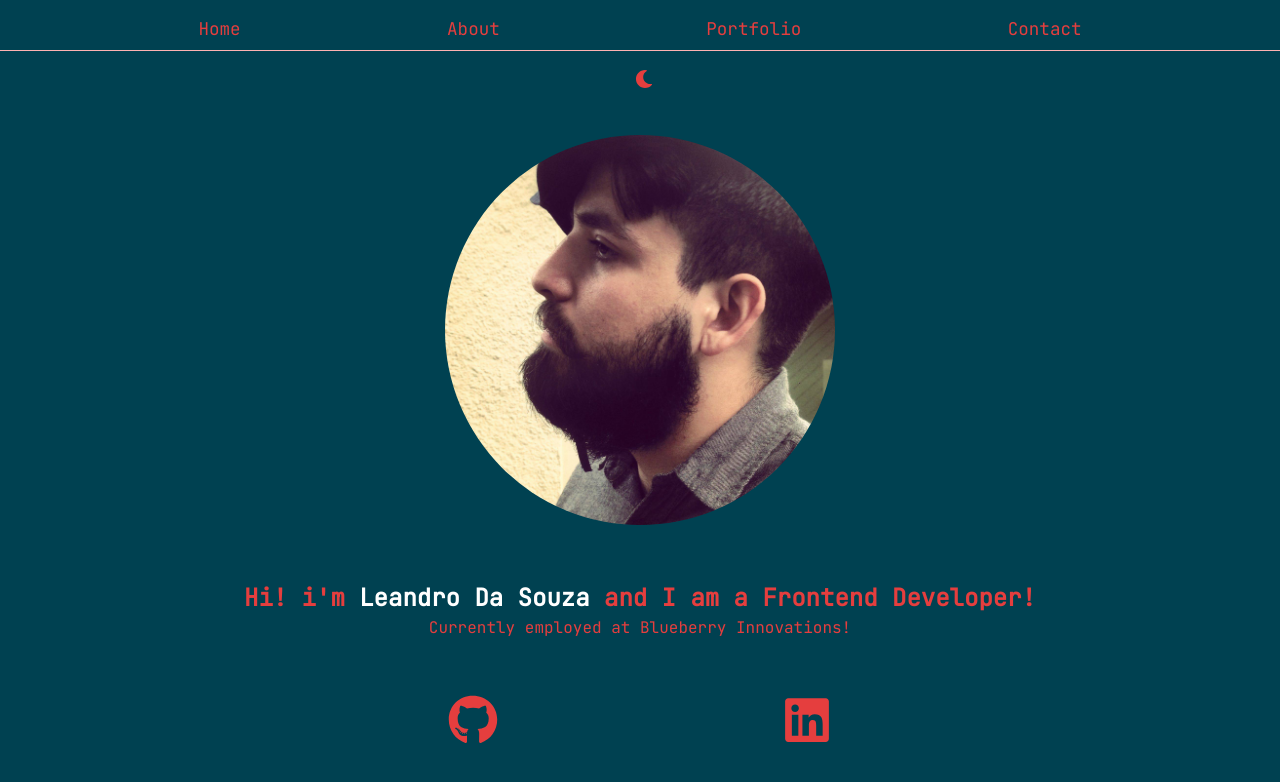
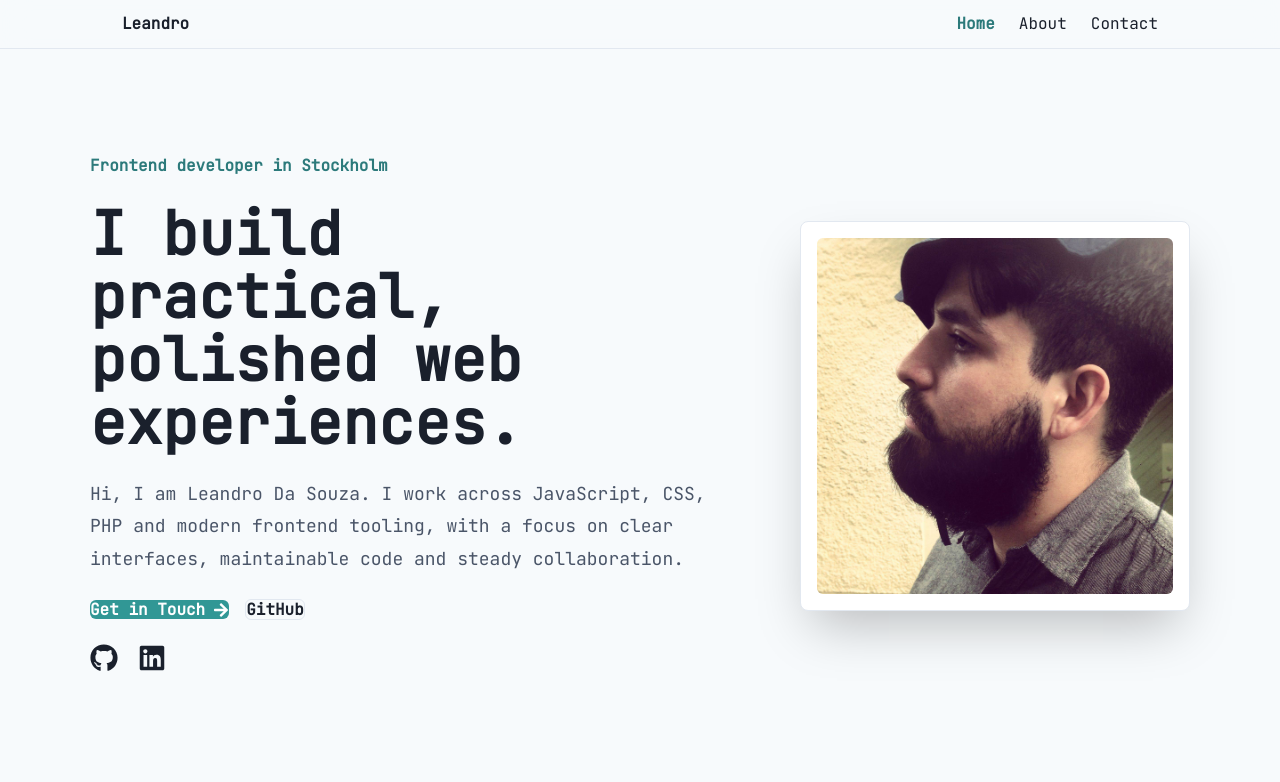
Before and after one commit to Leandro-Da-Souza/Portfolio-Two, a React (Create React App) app: page / in a window 1280 px wide. Shown: the top 782 px of the page. Built offline with nearby package versions, Linux system fonts and the light colour scheme.

Commit message:
Update portfolio

```diff
--- a/package.json
+++ b/package.json
@@ -21,8 +21,8 @@
     "web-vitals": "^0.2.2"
   },
   "scripts": {
-    "start": "react-scripts start",
-    "build": "react-scripts build",
+    "start": "NODE_OPTIONS=--openssl-legacy-provider react-scripts start",
+    "build": "NODE_OPTIONS=--openssl-legacy-provider react-scripts build",
     "test": "react-scripts test",
     "eject": "react-scripts eject"
   },
--- a/src/App.js
+++ b/src/App.js
@@ -9,7 +9,6 @@ import { BrowserRouter as Router, Switch, Route } from 'react-router-dom';
 import theme from './constants/theme';
 import Home from './pages/Home';
 import About from './pages/About'
-import Portfolio from "./pages/Portfolio";
 import Contact from './pages/Contact';
 
 
@@ -28,9 +27,6 @@ function App() {
             <Route path="/contact" exact>
               <Contact></Contact>
             </Route>
-            <Route path="/portfolio" exact>
-              <Portfolio></Portfolio>
-            </Route>
           </Switch>
     </Router>
     </ChakraProvider>
--- a/src/ColorModeSwitcher.js
+++ /dev/null
@@ -1,23 +0,0 @@
-import React from 'react';
-import { useColorMode, useColorModeValue, IconButton} from '@chakra-ui/react';
-import { FaMoon, FaSun } from 'react-icons/fa';
-
-export const ColorModeSwitcher = props => {
-  const { toggleColorMode } = useColorMode();
-  const text = useColorModeValue('#510400', 'light');
-  const SwitchIcon = useColorModeValue(FaMoon, FaSun);
-
-  return (
-    <IconButton
-      size="md"
-      fontSize="lg"
-      aria-label={`Switch to ${text} mode`}
-      variant="ghost"
-      color="current"
-      marginLeft="2"
-      onClick={toggleColorMode}
-      icon={<SwitchIcon />}
-      {...props}
-    />
-  );
-};
--- a/src/components/Header.js
+++ b/src/components/Header.js
@@ -1,41 +1,65 @@
-import { Grid, GridItem, Link, HStack, useColorMode, theme } from '@chakra-ui/react';
+import { Box, Flex, Link, HStack } from '@chakra-ui/react';
 import React from 'react'
-import { ColorModeSwitcher } from '../ColorModeSwitcher.js';
 import { Link as ReachLink } from 'react-router-dom';
+import { useLocation } from 'react-router-dom';
 
 
 const Header = () => {
-    const { colorMode } = useColorMode()
+    const location = useLocation()
+    const activeColor = 'teal.600'
 
-    const getBorderBottomColor = () => {
-        if(colorMode === 'light') {
-            return theme.colors.red[200];
-        } else {
-            return '#33FF33';
-        }
-    }
+    const links = [
+        { label: 'Home', path: '/' },
+        { label: 'About', path: '/about' },
+        { label: 'Contact', path: '/contact' },
+    ]
 
     return (
-        <Grid w="100vw" h="10vh" gridRow="repeat(2, 1fr)">
-                <HStack
-                    fontFamily="heading"
-                    justify="space-evenly"
-                    w="100vw"
-                    spacing="4"
-                    p="2"
-                    paddingTop={4}
-                    fontSize="1.1rem"
-                    borderBottom={`1px solid ${getBorderBottomColor()}`}
+        <Box
+            as="header"
+            position="sticky"
+            top="0"
+            zIndex="10"
+            bg="rgba(247,250,252,0.9)"
+            borderBottom="1px solid"
+            borderColor="gray.200"
+            backdropFilter="blur(14px)"
+        >
+            <Flex
+                maxW="1100px"
+                mx="auto"
+                px={{ base: 4, sm: 5, md: 8 }}
+                py="3"
+                align="center"
+                justify="space-between"
+                gap="3"
+                flexWrap="wrap"
+            >
+                <Link
+                    as={ReachLink}
+                    to="/"
+                    fontWeight="700"
+                    letterSpacing="0"
+                    _hover={{ textDecoration: 'none', color: activeColor }}
                 >
-                    <Link as={ReachLink} to="/">Home</Link>
-                    <Link as={ReachLink} to="/about">About</Link>
-                    <Link as={ReachLink} to="/portfolio">Portfolio</Link>
-                    <Link as={ReachLink} to="/contact">Contact</Link>
+                    Leandro
+                </Link>
+                <HStack spacing={{ base: 3, sm: 4, md: 6 }} fontSize={{ base: 'sm', md: 'md' }}>
+                    {links.map(link => (
+                        <Link
+                            key={link.path}
+                            as={ReachLink}
+                            to={link.path}
+                            color={location.pathname === link.path ? activeColor : 'inherit'}
+                            fontWeight={location.pathname === link.path ? '700' : '500'}
+                            _hover={{ color: activeColor, textDecoration: 'none' }}
+                        >
+                            {link.label}
+                        </Link>
+                    ))}
                 </HStack>
-                <GridItem justifySelf="center" marginTop={2} marginBottom={2}>
-                    <ColorModeSwitcher />
-                </GridItem>
-        </Grid>
+            </Flex>
+        </Box>
     )
 }
 
--- a/src/constants/theme.js
+++ b/src/constants/theme.js
@@ -1,25 +1,33 @@
 import { extendTheme } from "@chakra-ui/react";
-import { mode } from "@chakra-ui/theme-tools";
 
 
 const styles = {
-    global: props => ({
+    global: {
+      "html, body, #root": {
+        minHeight: "100%",
+      },
       body: {
-        color: mode('red.500', 'custom.hackerGreen')(props),
-        bg: mode('custom.blue', 'black')(props),
+        color: 'gray.800',
+        bg: 'gray.50',
+        overflowX: "hidden",
       },
-    }),
+      "::selection": {
+        backgroundColor: 'teal.100',
+        color: 'gray.900',
+      },
+    },
   };
 
 const theme = extendTheme({
     fonts: {
-        body: 'JetBrains Mono',
-        heading: 'JetBrains Mono'
+        body: 'JetBrains Mono, monospace',
+        heading: 'JetBrains Mono, monospace'
     },
     colors: {
         custom: {
             blue: '#004151',
-            hackerGreen: '#33FF33'
+            ink: '#0D1117',
+            paper: '#F7FAFC'
         }
     },
     styles,
--- a/src/index.js
+++ b/src/index.js
@@ -1,4 +1,3 @@
-import { ColorModeScript } from '@chakra-ui/react';
 import React, { StrictMode } from 'react';
 import ReactDOM from 'react-dom';
 import App from './App';
@@ -7,7 +6,6 @@ import * as serviceWorker from './serviceWorker';
 
 ReactDOM.render(
   <StrictMode>
-    <ColorModeScript />
     <App />
   </StrictMode>,
   document.getElementById('root')
--- a/src/pages/About.js
+++ b/src/pages/About.js
@@ -1,29 +1,56 @@
 import React from 'react'
-import { Flex, Text, Heading, HStack, Link} from '@chakra-ui/layout'
+import { Box, Flex, SimpleGrid, Stack, Text, Heading, Link } from '@chakra-ui/react'
 import { Link as ReachLink } from 'react-router-dom';
 import { FaHtml5, FaCss3 } from 'react-icons/fa'
-import { SiJavascript, SiPhp } from 'react-icons/si'
+import { SiJavascript, SiPhp, SiReact, SiVueDotJs } from 'react-icons/si'
 import { Icon } from "@chakra-ui/react"
 
 const About = () => {
-    const calculateAge = (birthday) => {
-        var ageDifMs = Date.now() - birthday.getTime();
-        var ageDate = new Date(ageDifMs); // miliseconds from epoch
-        return Math.abs(ageDate.getUTCFullYear() - 1970);
-    }
+    const strengths = [
+        'Frontend interfaces that stay usable under real content',
+        'Styling systems built with CSS, Sass and component libraries',
+        'API-driven projects and full-stack collaboration with PHP',
+        'Calm delivery in agile teams, from idea to shipped feature',
+    ]
 
     return (
-        <Flex w="100vw" flexDirection="column" height="80vh" align="center" justify="space-evenly" paddingLeft="3%" paddingRight="2%">
-            <Flex w={{base: "100%", md: '90%', lg: '90%'}} flexDirection={{ base: 'row', md: 'row', lg: 'column'}}>
-                <Heading flex="1">A little bit about <Text as="span" color="white">me.</Text></Heading>
-                <Text flex="2" fontSize="15">A {calculateAge(new Date('1992-03-04'))} year old man born in Stockholm, Sweden. Started with web development as a hobby in 2016 and began a formal education with workplace experience from 2018 - 2021. Employed by Blueberry Innovations since 2021 working with technologies such as PHP, JS, CSS in Agile teams and more. I have passion for coding and learning as much as possible, and on my free time like to workout and play guitar. Check out my <Link as={ReachLink} to="/portfolio" color="white">Portfolio</Link> for an excerpt of the work i've done or <Link as={ReachLink} to="/contact" color="white">Contact</Link> if you want to get in touch!</Text>
-            </Flex>
-            <HStack>
-                <Icon as={SiJavascript} boxSize={{base: 35, lg: 50 }}/>
-                <Icon as={FaHtml5} boxSize={{base: 35, lg: 50 }}/>
-                <Icon as={FaCss3} boxSize={{base: 35, lg: 50 }}/>
-                <Icon as={SiPhp} boxSize={{base: 35, lg: 50 }}></Icon>
-            </HStack>
+        <Flex as="main" minH={{ base: 'auto', lg: 'calc(100vh - 65px)' }} px={{ base: 4, sm: 5, md: 8 }} py={{ base: 8, md: 16 }}>
+            <Stack maxW="1100px" mx="auto" spacing={{ base: 8, lg: 14 }}>
+                <SimpleGrid columns={{ base: 1, lg: 2 }} spacing={{ base: 8, lg: 14 }} alignItems="start">
+                    <Box>
+                        <Text color="teal.600" fontWeight="700" mb="3">About</Text>
+                        <Heading as="h1" fontSize={{ base: '2xl', sm: '3xl', md: '5xl' }} lineHeight="1.1">
+                            A developer who likes clean interfaces and clear code.
+                        </Heading>
+                    </Box>
+                    <Stack spacing="5" color="gray.600" fontSize={{ base: 'md', md: 'lg' }} lineHeight="1.8">
+                        <Text>
+                            I am a Stockholm-born frontend developer who started building for the web as a hobby in 2016, then turned it into a professional path through formal education and workplace experience from 2018 to 2021.
+                        </Text>
+                        <Text>
+                            Since 2021 I have worked at Blueberry Innovations with PHP, JavaScript, CSS and agile teams. I enjoy learning, simplifying rough edges and turning ideas into interfaces people can actually use.
+                        </Text>
+                        <Text>
+                            Right now I am keeping this site intentionally lightweight. Head to <Link as={ReachLink} to="/contact" color="teal.600">contact</Link> if you want to talk.
+                        </Text>
+                    </Stack>
+                </SimpleGrid>
+                <SimpleGrid columns={{ base: 1, md: 2 }} spacing="4">
+                    {strengths.map(strength => (
+                        <Box key={strength} bg="white" border="1px solid" borderColor="gray.200" borderRadius="8px" p="5">
+                            <Text>{strength}</Text>
+                        </Box>
+                    ))}
+                </SimpleGrid>
+                <Flex gap={{ base: 5, md: 8 }} justify="center" color="teal.600" flexWrap="wrap">
+                    <Icon as={SiJavascript} boxSize={{base: 9, lg: 12 }}/>
+                    <Icon as={SiReact} boxSize={{base: 9, lg: 12 }}/>
+                    <Icon as={SiVueDotJs} boxSize={{base: 9, lg: 12 }}/>
+                    <Icon as={FaHtml5} boxSize={{base: 9, lg: 12 }}/>
+                    <Icon as={FaCss3} boxSize={{base: 9, lg: 12 }}/>
+                    <Icon as={SiPhp} boxSize={{base: 9, lg: 12 }} />
+                </Flex>
+            </Stack>
         </Flex>
     )
 }
--- a/src/pages/Contact.js
+++ b/src/pages/Contact.js
@@ -1,25 +1,31 @@
 import React from 'react'
-import { Flex, HStack } from '@chakra-ui/react';
+import { Button, Flex, Stack, Text } from '@chakra-ui/react';
 import { Heading, Link } from '@chakra-ui/layout';
 import { FaLinkedin, FaGithub } from 'react-icons/fa';
-import { Icon } from '@chakra-ui/react';
 
 const Contact = () => {
-    const handleClick = e => {
-        if(e.target.tagName === 'path') {
-            window.open(e.nativeEvent.target.parentElement.dataset.url, '_target')
-        } else {
-            window.open(e.target.dataset.url, '_target')
-        }
-    }
-
     return (
-        <Flex w="100vw" height="70vh" justify="center" align="center" flexDir="column">
-            <Heading fontSize="1.2rem" marginBottom="3%" padding={{base: '5%'}}>I'm available at <Link color="white" href="mailto:dasouza.leandro@gmail.com">dasouza.leandro@gmail.com</Link> any day of the week, or visit any of the links below for my socials!</Heading>
-            <HStack>
-                <Icon as={FaGithub} color="white" data-url="https://github.com/leandro-da-souza" boxSize={{base: 39, lg: 50}} onClick={handleClick} cursor="pointer"/>
-                <Icon as={FaLinkedin} color="white" data-url="https://linkedin.com/in/leandro-da-souza" boxSize={{base: 37, lg: 50}} onClick={handleClick} cursor="pointer"/>
-            </HStack>
+        <Flex as="main" minH={{ base: 'auto', md: 'calc(100vh - 65px)' }} justify="center" align="center" px={{ base: 4, sm: 5, md: 8 }} py={{ base: 10, md: 16 }}>
+            <Stack maxW="780px" spacing="7" textAlign="center" align="center">
+                <Text color="teal.600" fontWeight="700">Contact</Text>
+                <Heading as="h1" fontSize={{ base: '2xl', sm: '3xl', md: '5xl' }} lineHeight="1.1">
+                    Have a project, role or idea worth talking through?
+                </Heading>
+                <Text color="gray.600" fontSize={{ base: 'md', md: 'lg' }} lineHeight="1.8">
+                    I am reachable at <Link color="teal.600" href="mailto:dasouza.leandro@gmail.com" wordBreak="break-word">dasouza.leandro@gmail.com</Link>. You can also find me on GitHub and LinkedIn.
+                </Text>
+                <Stack direction={{ base: 'column', sm: 'row' }} spacing="4" justify="center" w="100%">
+                    <Button as={Link} href="mailto:dasouza.leandro@gmail.com" colorScheme="teal" size={{ base: 'md', md: 'lg' }} w={{ base: '100%', sm: 'auto' }}>
+                        Email Me
+                    </Button>
+                    <Button as={Link} href="https://github.com/leandro-da-souza" isExternal leftIcon={<FaGithub />} variant="outline" size={{ base: 'md', md: 'lg' }} w={{ base: '100%', sm: 'auto' }}>
+                        GitHub
+                    </Button>
+                    <Button as={Link} href="https://linkedin.com/in/leandro-da-souza" isExternal leftIcon={<FaLinkedin />} variant="outline" size={{ base: 'md', md: 'lg' }} w={{ base: '100%', sm: 'auto' }}>
+                        LinkedIn
+                    </Button>
+                </Stack>
+            </Stack>
         </Flex>
     )
 }
--- a/src/pages/Home.js
+++ b/src/pages/Home.js
@@ -1,30 +1,69 @@
 import React from 'react'
-import { Flex, Text, Heading } from '@chakra-ui/layout'
-import { Image, Icon, Box } from "@chakra-ui/react"
-import { FaGithub, FaLinkedin } from 'react-icons/fa';
+import { Box, Button, Flex, Heading, HStack, Icon, Image, Link, Stack, Text } from "@chakra-ui/react"
+import { FaGithub, FaLinkedin, FaArrowRight } from 'react-icons/fa';
+import { Link as ReachLink } from 'react-router-dom';
 import image from '../static/images/me.jpg'
 
 const Home = () => {
-    const handleClick = e => {
-        if(e.target.tagName === 'path') {
-            window.open(e.nativeEvent.target.parentElement.dataset.url, '_target')
-        } else {
-            window.open(e.target.dataset.url, '_target')
-        }
-    }
-
     return (
-        <Flex width="100vw" height="90vh" justify="space-evenly" align="center" flexDir="column">
-            <Box>
-                <Image boxSize={['230', '340', '390']} src={image} alt="Leandro Da Souza" objectFit="cover" borderRadius="full" loading="lazy"/>
-            </Box>
-            <Box textAlign="center">
-                <Heading p="1" fontSize={{base: 'lg', md: 'lg', lg: '2xl'}}>Hi! i'm <Text as="span" color="white">Leandro Da Souza</Text> and I am a Frontend Developer!</Heading>
-                <Text>Currently employed at Blueberry Innovations!</Text>
-            </Box>
-            <Flex w="30vw" justify="space-between" >
-                <Icon as={FaGithub} data-url="https://github.com/leandro-da-souza" boxSize={{base: 39, lg: 50}} onClick={handleClick} cursor="pointer"/>
-                <Icon as={FaLinkedin} data-url="https://linkedin.com/in/leandro-da-souza" boxSize={{base: 37, lg: 50}} onClick={handleClick} cursor="pointer"/>
+        <Flex as="main" minH={{ base: 'auto', lg: 'calc(100vh - 65px)' }} align="center" px={{ base: 4, sm: 5, md: 8 }} py={{ base: 8, md: 16 }}>
+            <Flex
+                maxW="1100px"
+                mx="auto"
+                w="100%"
+                align="center"
+                justify="space-between"
+                flexDir={{ base: 'column-reverse', lg: 'row' }}
+                gap={{ base: 8, md: 10, lg: 16 }}
+            >
+                <Stack spacing={{ base: 5, md: 6 }} maxW="650px" textAlign={{ base: 'center', lg: 'left' }} w="100%">
+                    <Text color="teal.600" fontWeight="700" fontSize={{ base: 'sm', md: 'md' }}>Frontend developer in Stockholm</Text>
+                    <Heading as="h1" fontSize={{ base: '2xl', sm: '3xl', md: '5xl', lg: '6xl' }} lineHeight={{ base: '1.15', md: '1.05' }}>
+                        I build practical, polished web experiences.
+                    </Heading>
+                    <Text color="gray.600" fontSize={{ base: 'md', md: 'lg' }} lineHeight="1.8">
+                        Hi, I am Leandro Da Souza. I work across JavaScript, CSS, PHP and modern frontend tooling, with a focus on clear interfaces, maintainable code and steady collaboration.
+                    </Text>
+                    <Stack direction={{ base: 'column', sm: 'row' }} spacing="4" justify={{ base: 'center', lg: 'flex-start' }} align="center">
+                        <Button as={ReachLink} to="/contact" rightIcon={<FaArrowRight />} colorScheme="teal" size={{ base: 'md', md: 'lg' }} w={{ base: '100%', sm: 'auto' }}>
+                            Get in Touch
+                        </Button>
+                        <Button as={Link} href="https://github.com/leandro-da-souza" isExternal variant="outline" size={{ base: 'md', md: 'lg' }} w={{ base: '100%', sm: 'auto' }}>
+                            GitHub
+                        </Button>
+                    </Stack>
+                    <HStack spacing="5" justify={{ base: 'center', lg: 'flex-start' }}>
+                        <Link href="https://github.com/leandro-da-souza" isExternal aria-label="GitHub profile">
+                            <Icon as={FaGithub} boxSize="7" />
+                        </Link>
+                        <Link href="https://linkedin.com/in/leandro-da-souza" isExternal aria-label="LinkedIn profile">
+                            <Icon as={FaLinkedin} boxSize="7" />
+                        </Link>
+                    </HStack>
+                </Stack>
+                <Box
+                    bg="white"
+                    border="1px solid"
+                    borderColor="gray.200"
+                    borderRadius="8px"
+                    p={{ base: 3, md: 4 }}
+                    boxShadow="2xl"
+                    maxW={{ base: '260px', sm: '310px', md: '390px' }}
+                    w="100%"
+                >
+                    <Box position="relative" w="100%" pb="100%" overflow="hidden" borderRadius="6px">
+                        <Image
+                            src={image}
+                            alt="Leandro Da Souza"
+                            objectFit="cover"
+                            position="absolute"
+                            inset="0"
+                            w="100%"
+                            h="100%"
+                            loading="eager"
+                        />
+                    </Box>
+                </Box>
             </Flex>
         </Flex>
     )
```
Also changed, not shown: src/pages/Portfolio.js (deleted, +0 -49 lines), 1 other file (tests, documents, lock files or other folders).
